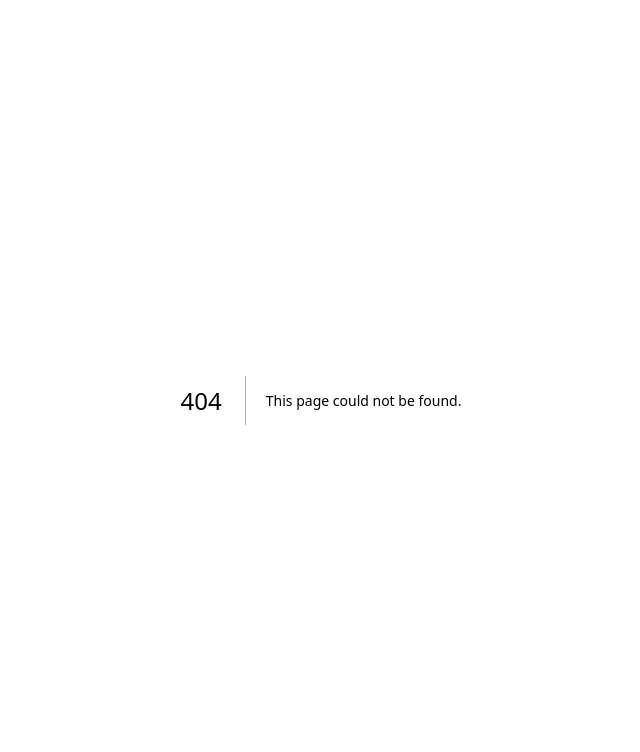
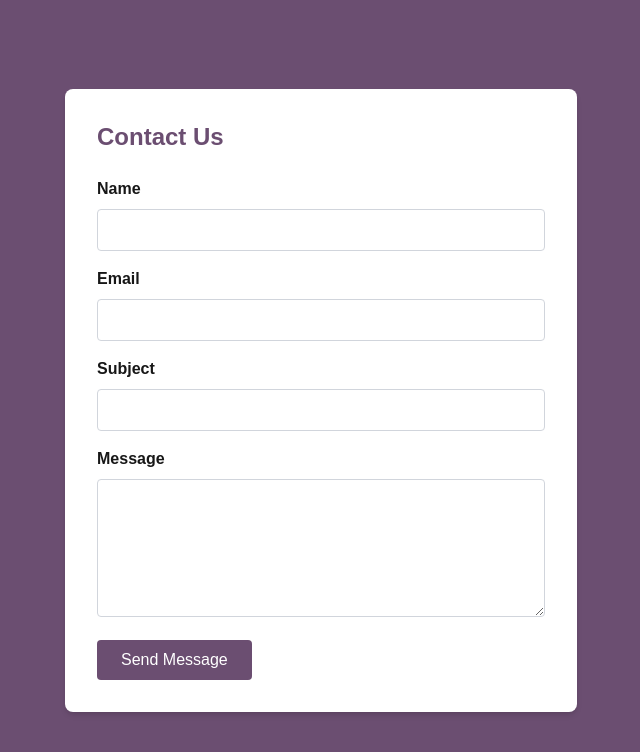
Before and after one commit to CharisM/Dress, a Next.js app: page /contact in a window 1280 px wide. Before the commit this address had no page. Shown: the top 752 px of the page, without its empty margins (319-959 px from the left). Built offline with nearby package versions, Linux system fonts and the light colour scheme.

Commit message:
update project files

```diff
--- /dev/null
+++ b/app/contact/page.tsx
@@ -0,0 +1,79 @@
+// pages/contact.tsx
+import { useState } from "react";
+
+export default function Contact() {
+  const [formData, setFormData] = useState({
+    name: "",
+    email: "",
+    subject: "",
+    message: "",
+  });
+
+  const handleChange = (e: React.ChangeEvent<HTMLInputElement | HTMLTextAreaElement>) => {
+    setFormData({ ...formData, [e.target.name]: e.target.value });
+  };
+
+  const handleSubmit = (e: React.FormEvent) => {
+    e.preventDefault();
+    console.log("Form submitted:", formData);
+    alert("Thank you! Your message has been sent.");
+    setFormData({ name: "", email: "", subject: "", message: "" });
+  };
+
+  return (
+    <div className="min-h-screen flex items-center justify-center bg-[#6B4E71] p-6">
+      <form
+        onSubmit={handleSubmit}
+        className="bg-white p-8 rounded-lg shadow-md w-full max-w-lg"
+      >
+        <h2 className="text-2xl font-bold mb-6 text-[#6B4E71]">Contact Us</h2>
+
+        <label className="block mb-2 font-semibold">Name</label>
+        <input
+          type="text"
+          name="name"
+          value={formData.name}
+          onChange={handleChange}
+          className="w-full border border-gray-300 rounded px-3 py-2 mb-4"
+          required
+        />
+
+        <label className="block mb-2 font-semibold">Email</label>
+        <input
+          type="email"
+          name="email"
+          value={formData.email}
+          onChange={handleChange}
+          className="w-full border border-gray-300 rounded px-3 py-2 mb-4"
+          required
+        />
+
+        <label className="block mb-2 font-semibold">Subject</label>
+        <input
+          type="text"
+          name="subject"
+          value={formData.subject}
+          onChange={handleChange}
+          className="w-full border border-gray-300 rounded px-3 py-2 mb-4"
+        />
+
+        <label className="block mb-2 font-semibold">Message</label>
+        <textarea
+          name="message"
+          value={formData.message}
+          onChange={handleChange}
+          className="w-full border border-gray-300 rounded px-3 py-2 mb-4"
+          rows={5}
+          required
+        ></textarea>
+
+        <button
+          type="submit"
+          className="bg-[#6B4E71] text-white px-6 py-2 rounded hover:bg-[#563758]"
+        >
+          Send Message
+        </button>
+      </form>
+    </div>
+  );
+}
```
